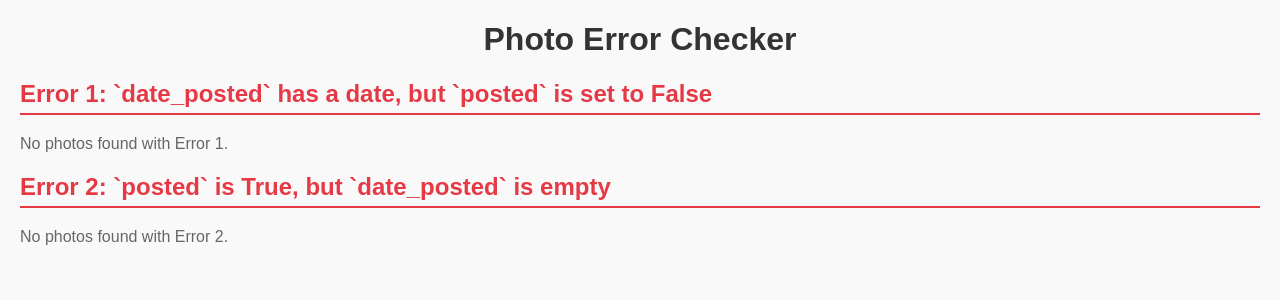
After one commit to Episode353/nminsi, a Django app: template nminsi/base/templates/check_photo_errors.html in a window 1280 px wide. The commit adds this page. Shown: the top 300 px of the page. Run offline with Django 5.2, Linux system fonts and the light colour scheme; the template is opened without the code that fills it, so the values that code supplies are empty.

Commit message:
added new page

```diff
--- a/nminsi/base/models.py
+++ b/nminsi/base/models.py
@@ -18,6 +18,7 @@ class Photo(models.Model):
     queued = models.BooleanField(default=False)  # New field for queued status
     posted = models.BooleanField(default=False)  # New field for posted status
     authentication = models.TextField(blank=True, null=True)  # New text field for user input
+    date_posted = models.DateField(blank=True, null=True)
 
     def __str__(self):
         return f"Photo {self.number} taken on {self.date_taken}"
--- /dev/null
+++ b/nminsi/base/templates/check_photo_errors.html
@@ -0,0 +1,102 @@
+<!DOCTYPE html>
+<html lang="en">
+<head>
+    <meta charset="UTF-8">
+    <meta name="viewport" content="width=device-width, initial-scale=1.0">
+    <title>Photo Error Checker</title>
+    <style>
+        body {
+            font-family: Arial, sans-serif;
+            margin: 20px;
+            background-color: #f9f9f9;
+        }
+        h1 {
+            text-align: center;
+            color: #333;
+        }
+        h2 {
+            color: #e63946;
+            border-bottom: 2px solid #e63946;
+            padding-bottom: 5px;
+        }
+        ul {
+            list-style-type: none;
+            padding: 0;
+        }
+        li {
+            background: #fff;
+            margin: 10px 0;
+            padding: 15px;
+            border: 1px solid #ddd;
+            border-radius: 5px;
+        }
+        a {
+            text-decoration: none;
+            color: #007bff;
+        }
+        a:hover {
+            text-decoration: underline;
+        }
+        .no-photos {
+            color: #666;
+        }
+    </style>
+</head>
+<body>
+    <h1>Photo Error Checker</h1>
+
+    <section>
+        <h2>Error 1: `date_posted` has a date, but `posted` is set to False</h2>
+        <ul>
+            {% for photo in error_1_photos %}
+                <li>
+                    <strong>Photo {{ photo.number }}</strong> - Taken on: {{ photo.date_taken }} - Posted Date: {{ photo.date_posted }}
+                    <br>
+                    {% if photo.haiku_set.all %}
+                        <strong>Haikus:</strong>
+                        <ul>
+                            {% for haiku in photo.haiku_set.all %}
+                                <li>"{{ haiku.text }}" by {{ haiku.author }}</li>
+                            {% endfor %}
+                        </ul>
+                    {% else %}
+                        <span class="no-photos">No haikus available.</span>
+                    {% endif %}
+                    <br>
+                    <a href="{% url 'photo_detail' photo.id %}">Photo Detail</a> |
+                    <a href="/admin/base/photo/{{ photo.id }}/change/">Admin Page</a>
+                </li>
+            {% empty %}
+                <p class="no-photos">No photos found with Error 1.</p>
+            {% endfor %}
+        </ul>
+    </section>
+
+    <section>
+        <h2>Error 2: `posted` is True, but `date_posted` is empty</h2>
+        <ul>
+            {% for photo in error_2_photos %}
+                <li>
+                    <strong>Photo {{ photo.number }}</strong> - Taken on: {{ photo.date_taken }}
+                    <br>
+                    {% if photo.haiku_set.all %}
+                        <strong>Haikus:</strong>
+                        <ul>
+                            {% for haiku in photo.haiku_set.all %}
+                                <li>"{{ haiku.text }}" by {{ haiku.author }}</li>
+                            {% endfor %}
+                        </ul>
+                    {% else %}
+                        <span class="no-photos">No haikus available.</span>
+                    {% endif %}
+                    <br>
+                    <a href="{% url 'photo_detail' photo.id %}">Photo Detail</a> |
+                    <a href="/admin/base/photo/{{ photo.id }}/change/">Admin Page</a>
+                </li>
+            {% empty %}
+                <p class="no-photos">No photos found with Error 2.</p>
+            {% endfor %}
+        </ul>
+    </section>
+</body>
+</html>
--- a/nminsi/base/templates/photo_detail.html
+++ b/nminsi/base/templates/photo_detail.html
@@ -12,7 +12,6 @@
                     <img src="{{ photo.photo.url }}" class="card-img-top img-fluid" alt="Photo taken on {{ photo.date_taken }}" style="max-width: 100%; height: auto;"/>
                 </div>
                 <div class="card-body text-center">
-                    <h5 class="card-title">Date Taken: {{ photo.date_taken }}</h5>
                     <p class="card-title">Photographer: {{ photo.photographer }}</p>
                     <p class="card-text">Collaborated: {% if photo.collaborated %} Yes {% else %} No {% endif %}</p>
                     <a href="{% url 'haiku_create' %}?photo_number={{ photo.number }}" class="btn btn-custom">Create a Haiku</a>
--- a/nminsi/base/urls.py
+++ b/nminsi/base/urls.py
@@ -12,7 +12,6 @@ urlpatterns = [
     path('haikus/', views.haikus_list, name='haikus'),  # Page to display all haikus
     path('haiku/create/', views.haiku_create, name='haiku_create'),  # Page to create a haiku
     path('photo/<int:photo_id>/', views.photo_detail, name='photo_detail'),
-    path('admin/', admin.site.urls),
     path('process_photos/', views.process_photos, name='process_photos'),
     path('process_csv/', views.process_csv, name='process_csv'),
     path('export_csv/', views.export_csv, name='export_csv'),
@@ -21,6 +20,7 @@ urlpatterns = [
     path('change-password/', views.change_password, name='change_password'),
     path('search/', views.photo_search, name='photo_search'),  # Add this line
     path('random_photo/', views.random_photo, name='random_photo'),
+    path('check-photo-errors/', views.check_photo_errors, name='check_photo_errors'),
 ]
 # Serve media files in production if DEBUG is False
 urlpatterns += static(settings.MEDIA_URL, document_root=settings.MEDIA_ROOT)
```
Also changed, not shown: nminsi/base/views.py (+47 -23 lines).
